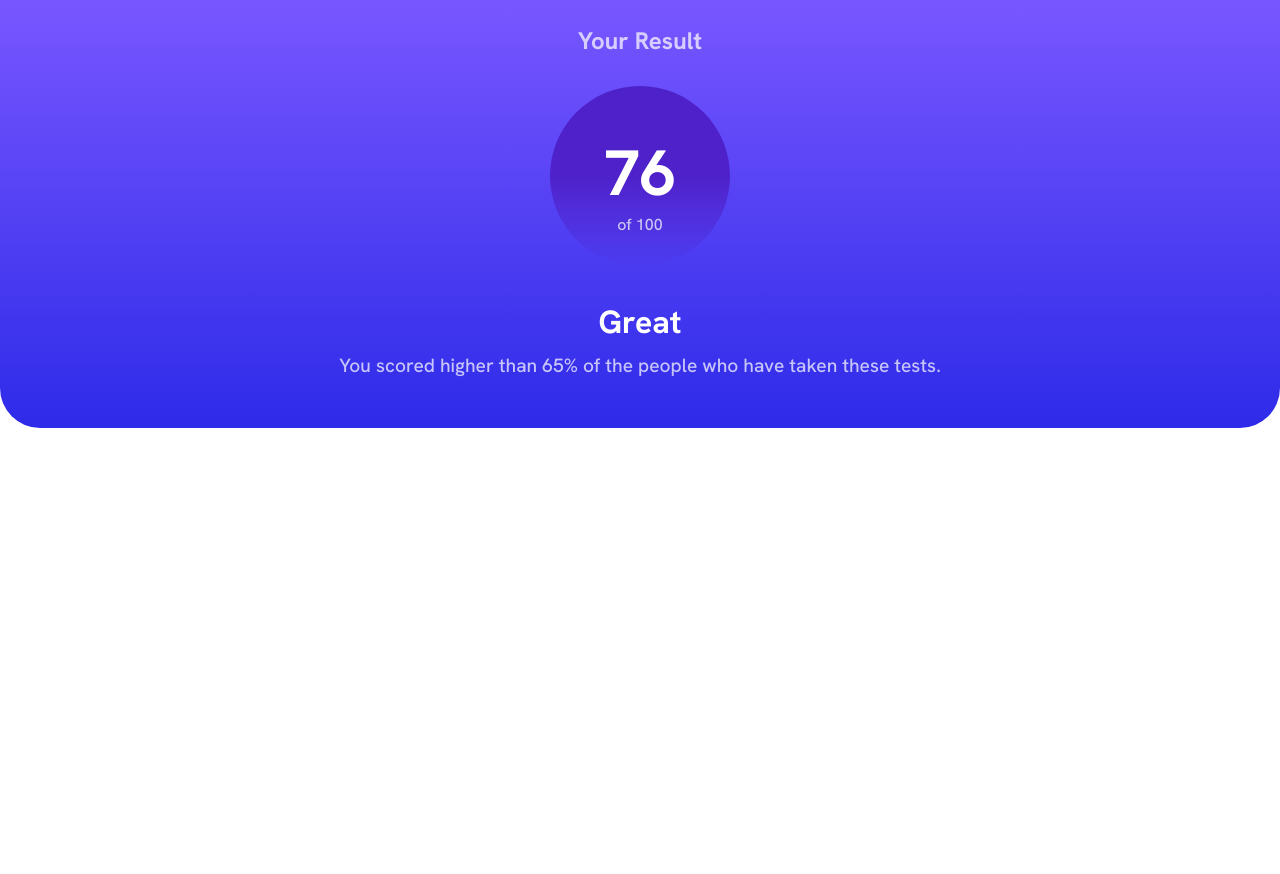
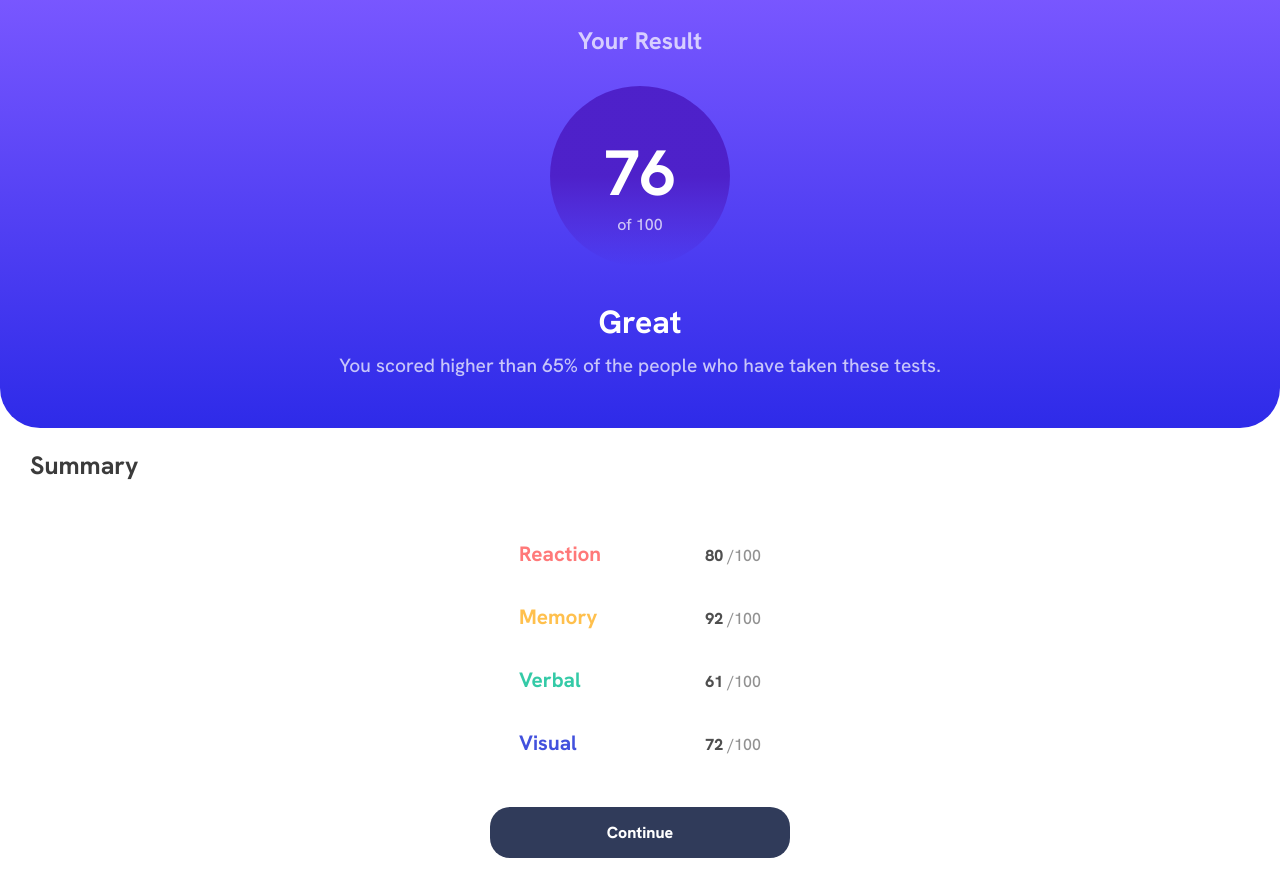
Before and after one commit to Artur-Brasileiro/desafios-frontend, a plain HTML site: page Novato/Componente de resumo de resultados/index.html in a window 1280 px wide. Before the commit the page ends 800 px from the top, so only its background shows below. Drawn offline with Linux system fonts and the light colour scheme.

Commit message:
Atualização desafio 1

```diff
--- a/Novato/Componente de resumo de resultados/index.html
+++ b/Novato/Componente de resumo de resultados/index.html
@@ -20,6 +20,32 @@
             <h1>Great</h1>
             <p>You scored higher than 65% of the people who have taken these tests.</p>
         </section>
+        <section id="two">
+            <h2>Summary</h2>
+            <article>
+                <div id="names">
+                    <p id="reaction">Reaction</p>
+                    <p id="memory">Memory</p>
+                    <p id="verbal">Verbal</p>
+                    <p id="visual">Visual</p>
+                </div>
+                <div id="number_bold">
+                    <p>80</p>
+                    <p>92</p>
+                    <p>61</p>
+                    <p>72</p>
+                </div>
+                <div id="numbers">
+                    <p class="values">/100</p>
+                    <p class="values">/100</p>
+                    <p class="values">/100</p>
+                    <p class="values">/100</p>
+                </div>
+                <div id="buttom">
+                    <p>Continue</p>
+                </div>
+            </article>
+        </section>
     </main>
 </body>
 </html>
--- a/Novato/Componente de resumo de resultados/style.css
+++ b/Novato/Componente de resumo de resultados/style.css
@@ -59,4 +59,96 @@ section#one > p{
     text-align: center;
     font-size: 1.2rem;
     margin: 0;
+    font-weight: 500;
 }
+
+
+
+section#two > h2{
+    padding-left: 30px;
+    font-weight: 600;
+    font-size: 25px;
+    color: rgba(0, 0, 0, 0.767);
+}
+
+section#two > article{
+    text-align: center;
+    padding: 0px 20px 0px 20px;
+}
+
+section#two > article > div#names{
+    display: inline-block;
+    padding-right: 100px;
+}
+
+section#two > article > div#names > p#reaction{
+    padding-bottom: 15px;
+    text-align: left;
+    font-size: 1.3rem;
+    font-weight: 600;
+    color: hsla(0, 100%, 67%, 0.795);
+}
+
+section#two > article > div#names > p#memory{
+    padding-bottom: 15px;
+    text-align: left;
+    font-size: 1.3rem;
+    font-weight: 600;
+    color: hsla(39, 100%, 56%, 0.795);
+}
+
+section#two > article > div#names > p#verbal{
+    padding-bottom: 15px;
+    text-align: left;
+    font-size: 1.3rem;
+    font-weight: 600;
+    color: hsla(166, 100%, 37%, 0.795);
+}
+
+section#two > article > div#names > p#visual{
+    padding-bottom: 15px;
+    text-align: left;
+    font-size: 1.3rem;
+    font-weight: 600;
+    color: hsla(234, 85%, 45%, 0.795);
+}
+
+section#two > article > div#number_bold{
+    display: inline-block;
+}
+
+section#two > article > div#number_bold > p{
+    padding-top: 26px;
+    font-weight: 800;
+    color: rgba(0, 0, 0, 0.692);
+}
+
+section#two > article > div#numbers{
+    display: inline-block;
+}
+
+div#numbers > p{
+    padding-top: 26px;
+}
+
+section#two > article > div#numbers > p.values{
+    color: rgba(0, 0, 0, 0.432);
+}
+
+section#two > article > div#buttom{
+    margin: auto;
+    width: 300px;
+    background-color: hsl(224, 30%, 27%);
+    border-radius: 20px;
+    cursor: pointer;
+}
+
+section#two > article > div#buttom:hover{
+    background-image: linear-gradient(to bottom, hsla(256, 72%, 46%, 1), hsla(241, 72%, 46%, 0));
+}
+
+section#two > article > div#buttom > p{
+    color: white;
+    font-weight: 800;
+    padding: 15px;
+}
```
